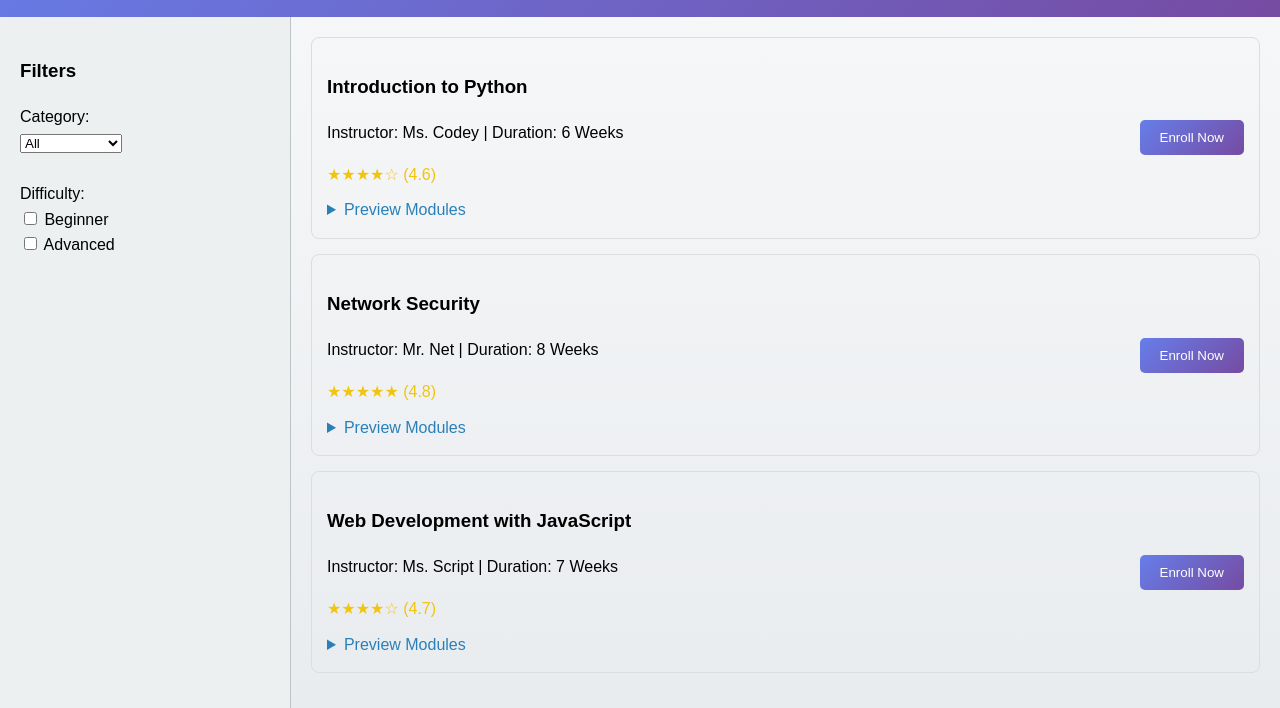
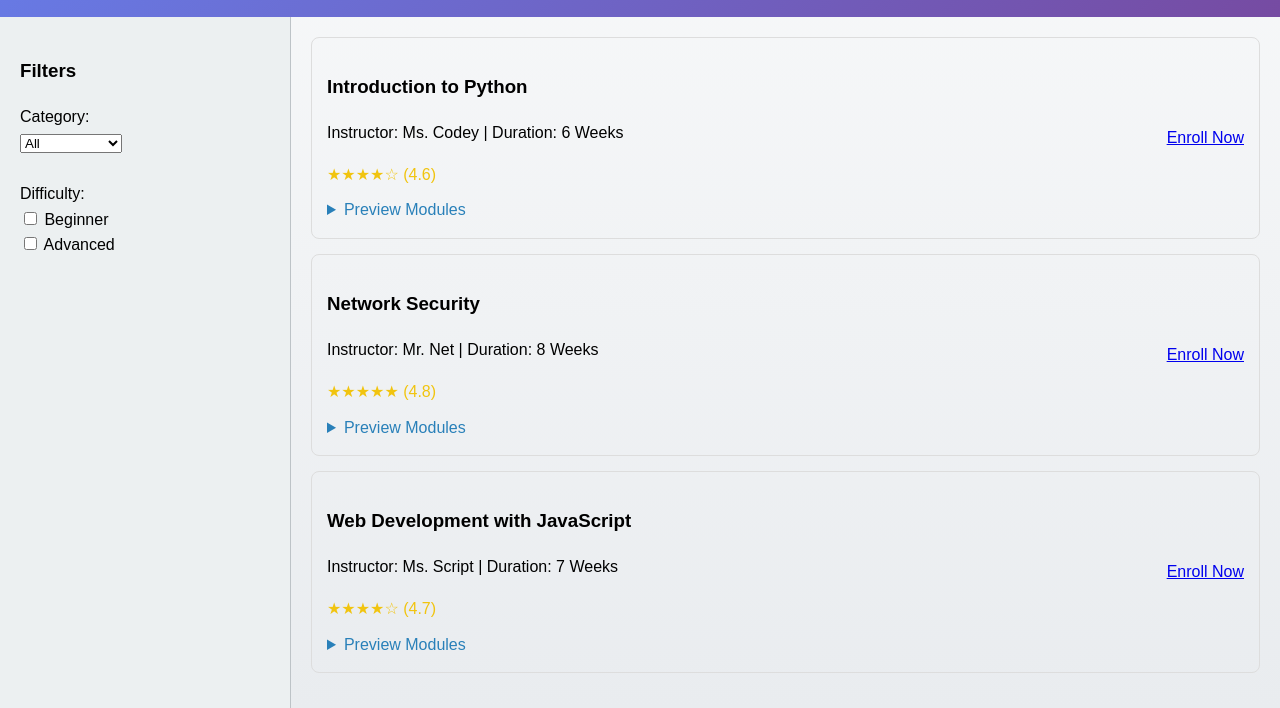
Before and after one commit to mirzu-code/project_biw, a website: page catalog-FSKTM.html in a window 1280 px wide. Shown: the part 127-835 px from the top of the page. Drawn offline with Linux system fonts and the light colour scheme.

Commit message:
Update catalog-FSKTM.html

```diff
--- a/catalog-FSKTM.html
+++ b/catalog-FSKTM.html
@@ -62,7 +62,7 @@ details { margin-top: 10px; cursor: pointer; color: #2980b9; }
 </details>
 </div>
 <div style="align-self: center;">
-<button class="btn enroll-btn">Enroll Now</button>
+<a href="enrollment_improving.html" class="btn">Enroll Now</a>
 </div>
 </div>
 
@@ -81,7 +81,7 @@ details { margin-top: 10px; cursor: pointer; color: #2980b9; }
 </details>
 </div>
 <div style="align-self: center;">
-<button class="btn enroll-btn">Enroll Now</button>
+<a href="enrollment_improving.html" class="btn">Enroll Now</a>
 </div>
 </div>
 
@@ -100,7 +100,7 @@ details { margin-top: 10px; cursor: pointer; color: #2980b9; }
 </details>
 </div>
 <div style="align-self: center;">
-<button class="btn enroll-btn">Enroll Now</button>
+<a href="enrollment_improving.html" class="btn">Enroll Now</a>
 </div>
 </div>
 
```
